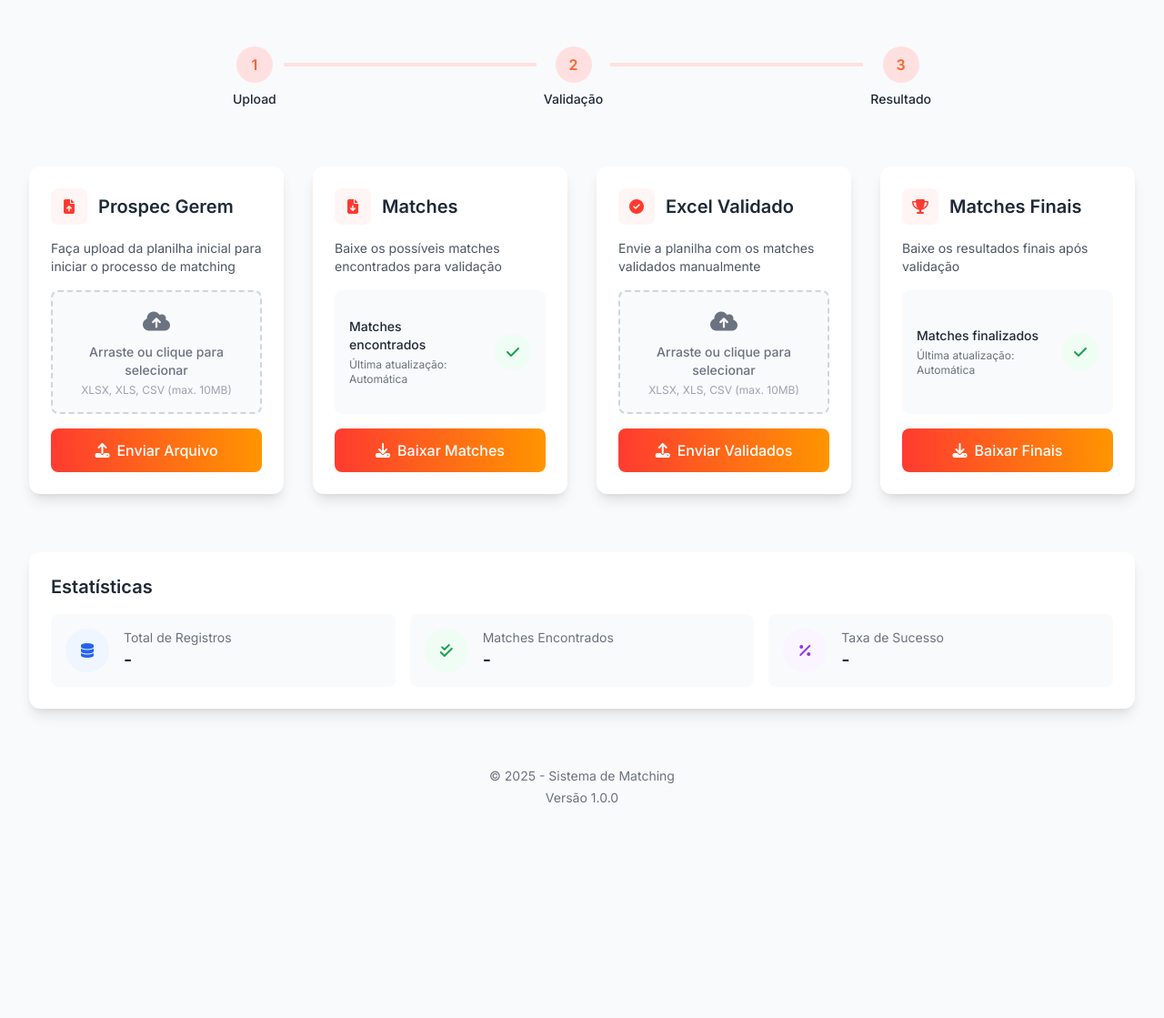
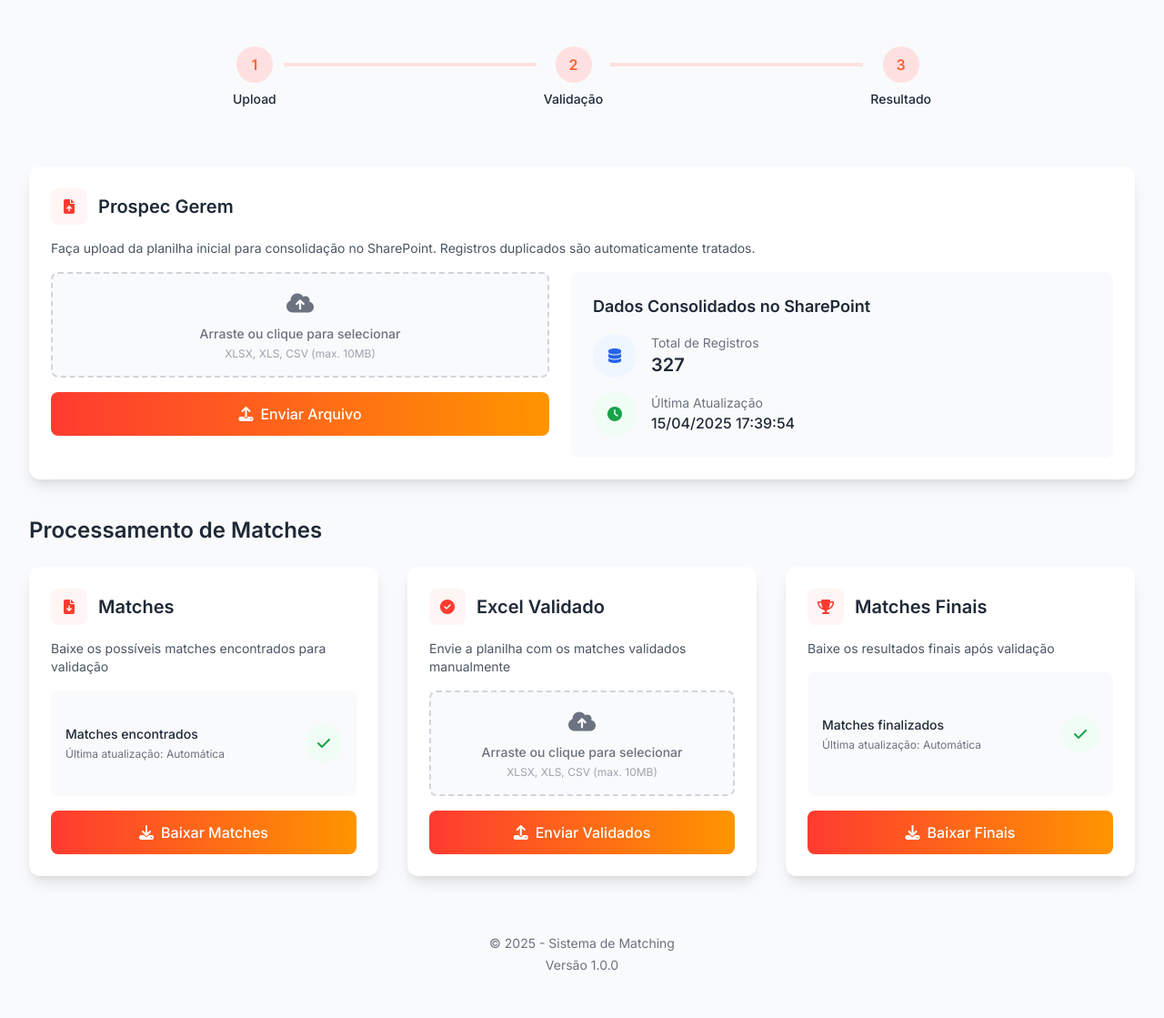
Before and after one commit to LucasAgroTech/scriptGerem, a Flask app: page / in a window 1280 px wide. Shown: the part 243-1362 px from the top of the page at 91% size. Before the commit the page ends 1126 px from the top, so only its background shows below. Run offline with Flask 3, Linux system fonts and the light colour scheme; the visitor is signed in with stand-in values (Sample User, id 1); some libraries are stand-ins or nearby versions.

Commit message:
ajustes gerais

```diff
--- a/templates/index.html
+++ b/templates/index.html
@@ -85,20 +85,21 @@
                 </div>
             </div>
 
-            <!-- Action Cards -->
-            <div class="grid grid-cols-1 sm:grid-cols-2 lg:grid-cols-4 gap-8 auto-rows-fr">
-                <!-- Upload Prospec Gerem -->
+            <!-- Prospec Gerem Section (Full Width) -->
+            <div class="mb-10">
                 <div class="bg-white rounded-xl shadow-card overflow-hidden transition-all duration-300 hover:shadow-lg">
-                    <div class="p-6 flex flex-col h-full">
+                    <div class="p-6">
                         <div class="mb-4 flex items-center">
                             <div class="w-10 h-10 flex items-center justify-center rounded-lg bg-brand-50 text-brand-600">
                                 <i class="fas fa-file-upload"></i>
                             </div>
                             <h2 class="ml-3 text-xl font-semibold">Prospec Gerem</h2>
                         </div>
-                        <p class="text-gray-600 text-sm mb-4">Faça upload da planilha inicial para iniciar o processo de matching</p>
+                        <p class="text-gray-600 text-sm mb-4">Faça upload da planilha inicial para consolidação no SharePoint. Registros duplicados são automaticamente tratados.</p>
 
-                        <form action="/upload_prospec" method="post" enctype="multipart/form-data" class="w-full flex-1 flex flex-col">
+                        <div class="flex flex-col md:flex-row gap-6">
+                            <div class="flex-1">
+                                <form action="/upload_prospec" method="post" enctype="multipart/form-data" class="w-full">
                                     <div class="upload-animation bg-gray-50 border-2 border-dashed border-gray-300 rounded-lg p-4 text-center mb-4 cursor-pointer hover:border-brand-400">
                                         <label for="prospec-upload" class="cursor-pointer">
                                             <div class="text-gray-500">
@@ -125,16 +126,48 @@
                                         </div>
                                     </div>
 
-                            <div class="mt-auto">
                                     <button type="submit" class="w-full bg-gradient-to-r from-brand-600 to-brand-900 text-white py-3 px-4 rounded-lg hover:from-brand-700 hover:to-brand-800 transition duration-300 font-medium flex items-center justify-center">
                                         <i class="fas fa-upload mr-2"></i>
                                         <span>Enviar Arquivo</span>
                                     </button>
+                                </form>
                             </div>
-                        </form>
+
+                            <!-- SharePoint Records Info -->
+                            <div class="flex-1 bg-gray-50 rounded-lg p-6">
+                                <h3 class="text-lg font-semibold mb-4">Dados Consolidados no SharePoint</h3>
+                                <div class="space-y-4">
+                                    <div class="flex items-center">
+                                        <div class="w-12 h-12 rounded-full bg-blue-50 flex items-center justify-center text-blue-600 mr-4">
+                                            <i class="fas fa-database"></i>
+                                        </div>
+                                        <div>
+                                            <p class="text-sm text-gray-500">Total de Registros</p>
+                                            <p class="text-xl font-semibold" id="total-records">-</p>
                                         </div>
                                     </div>
 
+                                    <div class="flex items-center">
+                                        <div class="w-12 h-12 rounded-full bg-green-50 flex items-center justify-center text-green-600 mr-4">
+                                            <i class="fas fa-clock"></i>
+                                        </div>
+                                        <div>
+                                            <p class="text-sm text-gray-500">Última Atualização</p>
+                                            <p class="text-base font-medium" id="last-update">-</p>
+                                        </div>
+                                    </div>
+
+                                </div>
+                            </div>
+                        </div>
+                    </div>
+                </div>
+            </div>
+
+            <!-- Remaining Cards in Grid -->
+            <div class="mb-16">
+                <h2 class="text-2xl font-semibold mb-6">Processamento de Matches</h2>
+                <div class="grid grid-cols-1 md:grid-cols-3 gap-8 auto-rows-fr">
                     <!-- Download Matches -->
                     <div class="bg-white rounded-xl shadow-card overflow-hidden transition-all duration-300 hover:shadow-lg">
                         <div class="p-6 flex flex-col h-full">
@@ -243,45 +276,6 @@
                         </div>
                     </div>
                 </div>
-
-            <!-- Stats & Info Section -->
-            <div class="mt-16 bg-white rounded-xl shadow-card p-6">
-                <h2 class="text-xl font-semibold mb-4">Estatísticas</h2>
-                <div class="grid grid-cols-1 md:grid-cols-3 gap-4">
-                    <div class="bg-gray-50 rounded-lg p-4">
-                        <div class="flex items-center">
-                            <div class="w-12 h-12 rounded-full bg-blue-50 flex items-center justify-center text-blue-600 mr-4">
-                                <i class="fas fa-database"></i>
-                            </div>
-                            <div>
-                                <p class="text-sm text-gray-500">Total de Registros</p>
-                                <p class="text-xl font-semibold">-</p>
-                            </div>
-                        </div>
-                    </div>
-                    <div class="bg-gray-50 rounded-lg p-4">
-                        <div class="flex items-center">
-                            <div class="w-12 h-12 rounded-full bg-green-50 flex items-center justify-center text-green-600 mr-4">
-                                <i class="fas fa-check-double"></i>
-                            </div>
-                            <div>
-                                <p class="text-sm text-gray-500">Matches Encontrados</p>
-                                <p class="text-xl font-semibold">-</p>
-                            </div>
-                        </div>
-                    </div>
-                    <div class="bg-gray-50 rounded-lg p-4">
-                        <div class="flex items-center">
-                            <div class="w-12 h-12 rounded-full bg-purple-50 flex items-center justify-center text-purple-600 mr-4">
-                                <i class="fas fa-percentage"></i>
-                            </div>
-                            <div>
-                                <p class="text-sm text-gray-500">Taxa de Sucesso</p>
-                                <p class="text-xl font-semibold">-</p>
-                            </div>
-                        </div>
-                    </div>
-                </div>
             </div>
         </main>
 
@@ -328,6 +322,26 @@
             validatedUpload.value = '';
             validatedFileInfo.classList.add('hidden');
         });
+
+        // Fetch statistics about SharePoint consolidation
+        function fetchSharePointStats() {
+            // This would normally be an API call to get the current stats
+            // For now, we'll just simulate it with placeholder values
+            document.getElementById('total-records').textContent = "Carregando...";
+            document.getElementById('last-update').textContent = "Carregando...";
+
+            // Simulated API call
+            setTimeout(() => {
+                // In a real app, this would come from the server
+                document.getElementById('total-records').textContent = "327";
+                document.getElementById('last-update').textContent = new Date().toLocaleDateString('pt-BR') + ' ' + new Date().toLocaleTimeString('pt-BR');
+            }, 1000);
+        }
+
+        // Call on page load
+        document.addEventListener('DOMContentLoaded', function() {
+            fetchSharePointStats();
+        });
     </script>
 </body>
 </html>
```
Lines whose indentation alone changed are shown as unchanged.
